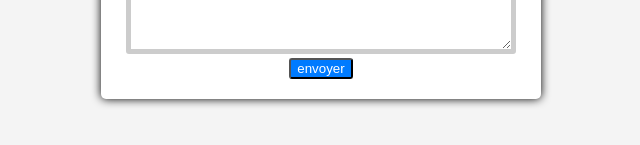
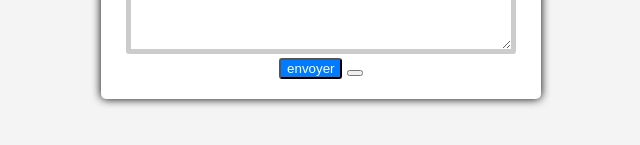
Before and after one commit to thomas-thd/site-principale, a plain HTML site: page tp3/index.html in a window 1280 px wide. Shown: the part 319-464 px from the top of the page, 319-959 px from the left. Drawn offline with Linux system fonts and the light colour scheme.

Commit message:
Update index.html

```diff
--- a/tp3/index.html
+++ b/tp3/index.html
@@ -22,6 +22,8 @@
         <textarea id="message" name="message" rows="4" required></textarea>
 
         <input type="submit" value="envoyer">
+       <button><a href="../index.html"></a></button>
     </form>
+
 </body>
 </html>
```
